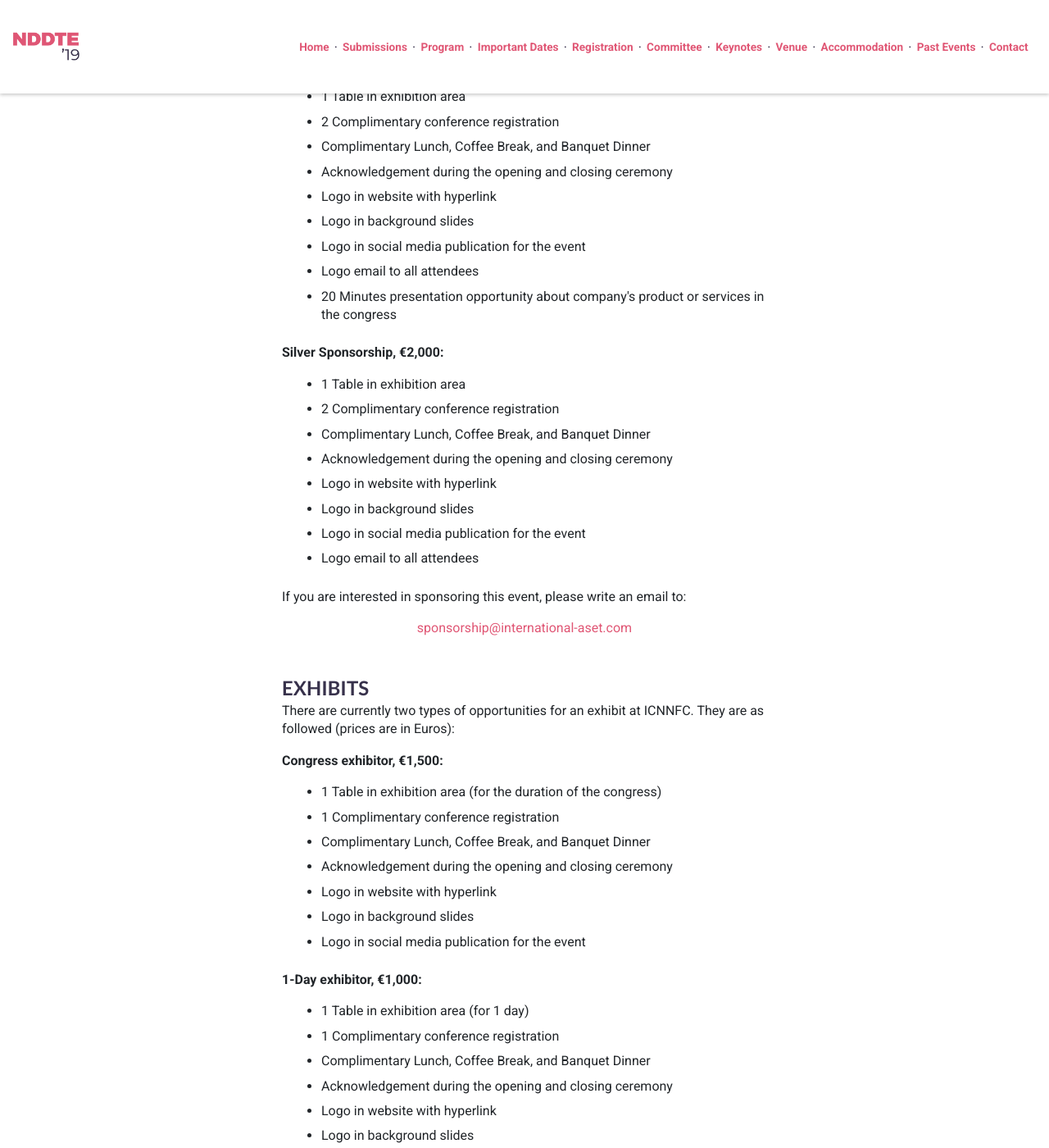
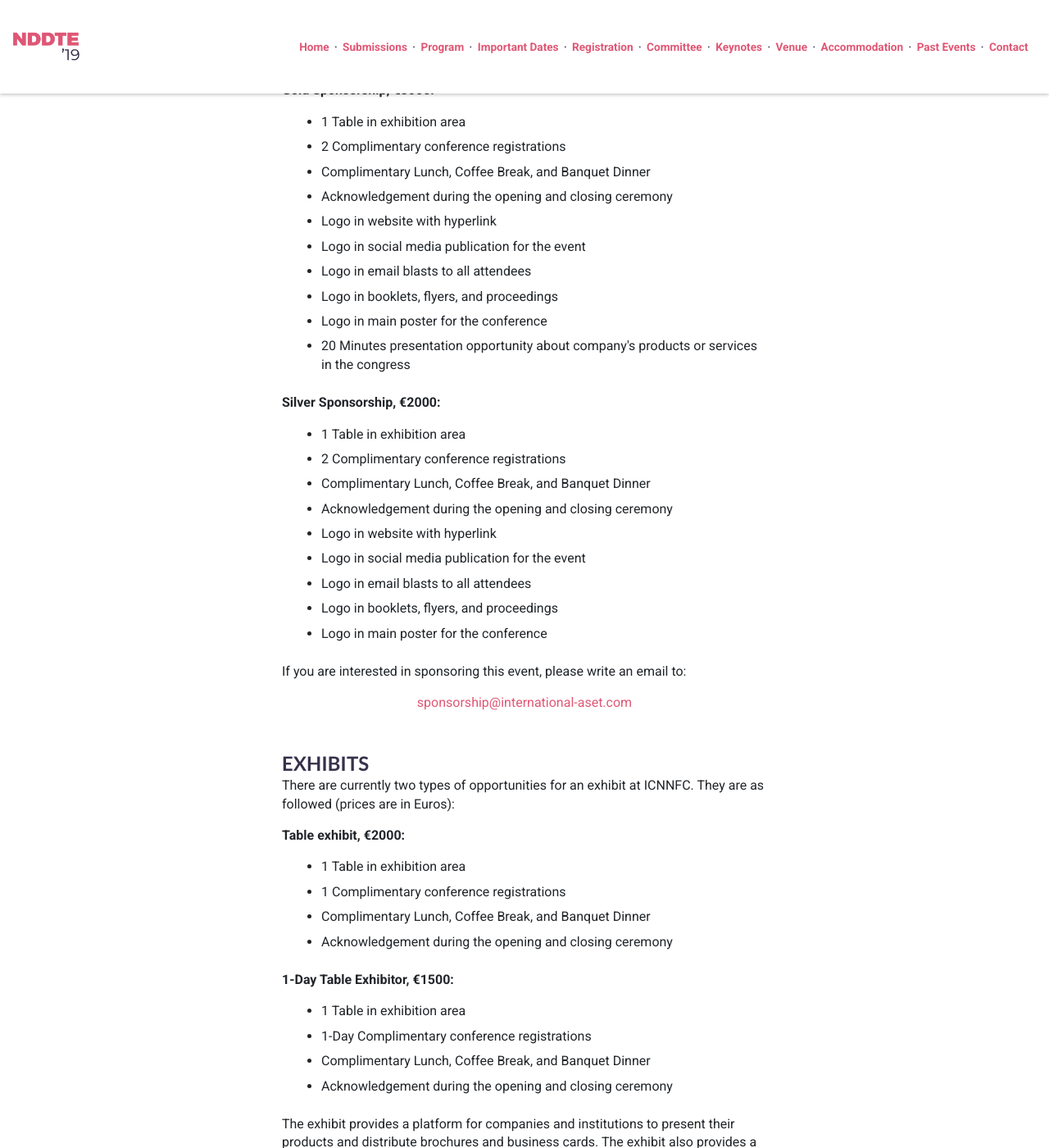
Before and after one commit to intaset/nddte, a Jekyll site: the page built from sponsor.html, in a window 1280 px wide and 1400 px high, scrolled down 902 px. Shown: the whole window at 82% size. Built offline with Jekyll 4.4.1, drawn with Linux system fonts in a browser that asks for light colours; nearby versions of some CDN libraries; Markdown is read by kramdown in place of the engine named in the settings; comment, search, counter and statistics services are not loaded; some of the changed text lies outside the part shown.

Commit message:
changed sponsor page

```diff
--- a/sponsor.html
+++ b/sponsor.html
@@ -10,40 +10,46 @@
     <h3>Sponsors</h3>
     <p class="body">There are currently three types of sponsorships available for NDDTE'19. All sponsors will be provided an exhibition table at the conference. The opportunities are as followed (prices are in Euros):</p>
 
-   <p class="body bold">Platinum Sponsorship, €4,000:</p>
+    <p class="body bold">Platinum Sponsorship, €4000:</p>
         <ul>
             <li> 2 Tables in exhibition area </li>
-            <li> 4 Complimentary conference registration </li>
+            <li> 4 Complimentary conference registrations </li>
             <li> Complimentary Lunch, Coffee Break, and Banquet Dinner</li>
-            <li> Acknowledgement during the opening and closing ceremony </li>
-            <li> Logo in website with hyperlink </li>
-            <li> Logo in background slides </li>
-            <li> Logo in social media publication for the event </li>
-            <li> Logo email to all attendees </li>
-            <li> 20 Minutes presentation opportunity about company's products or services in the congress</li>
+            <li> Acknowledgement during the opening and closing ceremony</li>
+            <li> Logo in website with hyperlink</li>
+            <li> Logo in social media publication for the event</li>
+            <li> Logo in email blasts to all attendees</li>
+            <li> Logo in booklets, flyers, and proceedings</li>
+            <li> Logo in main poster for the conference</li>
+            <li> 20 Minutes presentation opportunity about company's
+            products or services in the congress</li>
         </ul>
-   <p class="body bold">Gold Sponsorship, €3,000:</p>
+    <p class="body bold">Gold Sponsorship, €3000:</p>
         <ul>
-            <li> 1 Table in exhibition area </li>
-            <li> 2 Complimentary conference registration </li>
-            <li> Complimentary Lunch, Coffee Break, and Banquet Dinner</li>
-            <li> Acknowledgement during the opening and closing ceremony </li>
-            <li> Logo in website with hyperlink </li>
-            <li> Logo in background slides </li>
-            <li> Logo in social media publication for the event </li>
-            <li> Logo email to all attendees </li>
-            <li> 20 Minutes presentation opportunity about company's product or services in the congress</li>
+            <li>	1 Table in exhibition area</li>
+            <li>	2 Complimentary conference registrations</li>
+            <li>	Complimentary Lunch, Coffee Break, and Banquet Dinner</li>
+            <li>	Acknowledgement during the opening and closing ceremony</li>
+            <li>	Logo in website with hyperlink</li>
+            <li>	Logo in social media publication for the event</li>
+            <li>	Logo in email blasts to all attendees</li>
+            <li>	Logo in booklets, flyers, and proceedings</li>
+            <li>	Logo in main poster for the conference</li>
+            <li>	20 Minutes presentation opportunity about company's
+            		products or services in the congress</li>
+
         </ul>
-    <p class="body bold">Silver Sponsorship, €2,000:</p>
+    <p class="body bold">Silver Sponsorship, €2000:</p>
         <ul>
-            <li> 1 Table in exhibition area </li>
-            <li> 2 Complimentary conference registration </li>
-            <li> Complimentary Lunch, Coffee Break, and Banquet Dinner</li>
-            <li> Acknowledgement during the opening and closing ceremony </li>
-            <li> Logo in website with hyperlink </li>
-            <li> Logo in background slides </li>
-            <li> Logo in social media publication for the event </li>
-            <li> Logo email to all attendees </li>
+            <li>	1 Table in exhibition area </li>
+            <li>	2 Complimentary conference registrations</li>
+            <li>	Complimentary Lunch, Coffee Break, and Banquet Dinner</li>
+            <li>	Acknowledgement during the opening and closing ceremony</li>
+            <li>	Logo in website with hyperlink</li>
+            <li>	Logo in social media publication for the event</li>
+            <li>	Logo in email blasts to all attendees</li>
+            <li>	Logo in booklets, flyers, and proceedings</li>
+            <li>	Logo in main poster for the conference</li>
         </ul>
 
     <p class="body">If you are interested in sponsoring this event, please write an email to:</p>
@@ -55,26 +61,21 @@
     <h3>Exhibits</h3>
     <p class="body">There are currently two types of opportunities for an exhibit at ICNNFC. They are as followed (prices are in Euros):</p>
 
-       <p class="body bold">Congress exhibitor, €1,500:</p>
+      <p class="body bold">Table exhibit, €2000:</p>
         <ul>
-            <li> 1 Table in exhibition area (for the duration of the congress) </li>
-            <li> 1 Complimentary conference registration </li>
-            <li> Complimentary Lunch, Coffee Break, and Banquet Dinner</li>
-            <li> Acknowledgement during the opening and closing ceremony </li>
-            <li> Logo in website with hyperlink </li>
-            <li> Logo in background slides </li>
-            <li> Logo in social media publication for the event </li>
+            <li>	1 Table in exhibition area </li>
+            <li>	1 Complimentary conference registrations</li>
+            <li>	Complimentary Lunch, Coffee Break, and Banquet Dinner</li>
+            <li>	Acknowledgement during the opening and closing ceremony</li>
+
         </ul>
 
-      <p class="body bold">1-Day exhibitor, €1,000:</p>
+      <p class="body bold">1-Day Table Exhibitor, €1500:</p>
         <ul>
-            <li> 1 Table in exhibition area (for 1 day) </li>
-            <li> 1 Complimentary conference registration </li>
-            <li> Complimentary Lunch, Coffee Break, and Banquet Dinner</li>
-            <li> Acknowledgement during the opening and closing ceremony </li>
-            <li> Logo in website with hyperlink </li>
-            <li> Logo in background slides </li>
-            <li> Logo in social media publication for the event </li>
+            <li>	1 Table in exhibition area</li>
+            <li>	1-Day Complimentary conference registrations</li>
+            <li>	Complimentary Lunch, Coffee Break, and Banquet Dinner</li>
+            <li>	Acknowledgement during the opening and closing ceremony</li>
         </ul>
 
 
```
Also changed, not shown: 1 other file.
